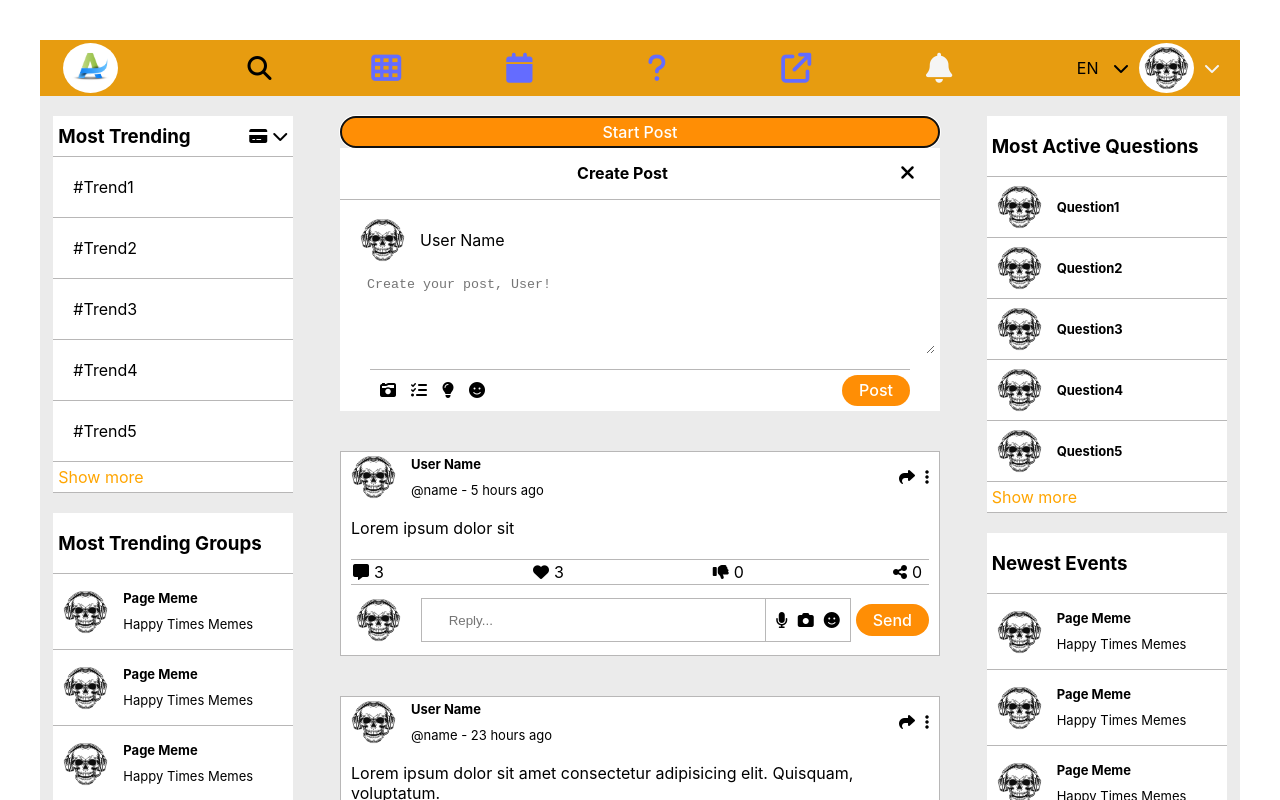
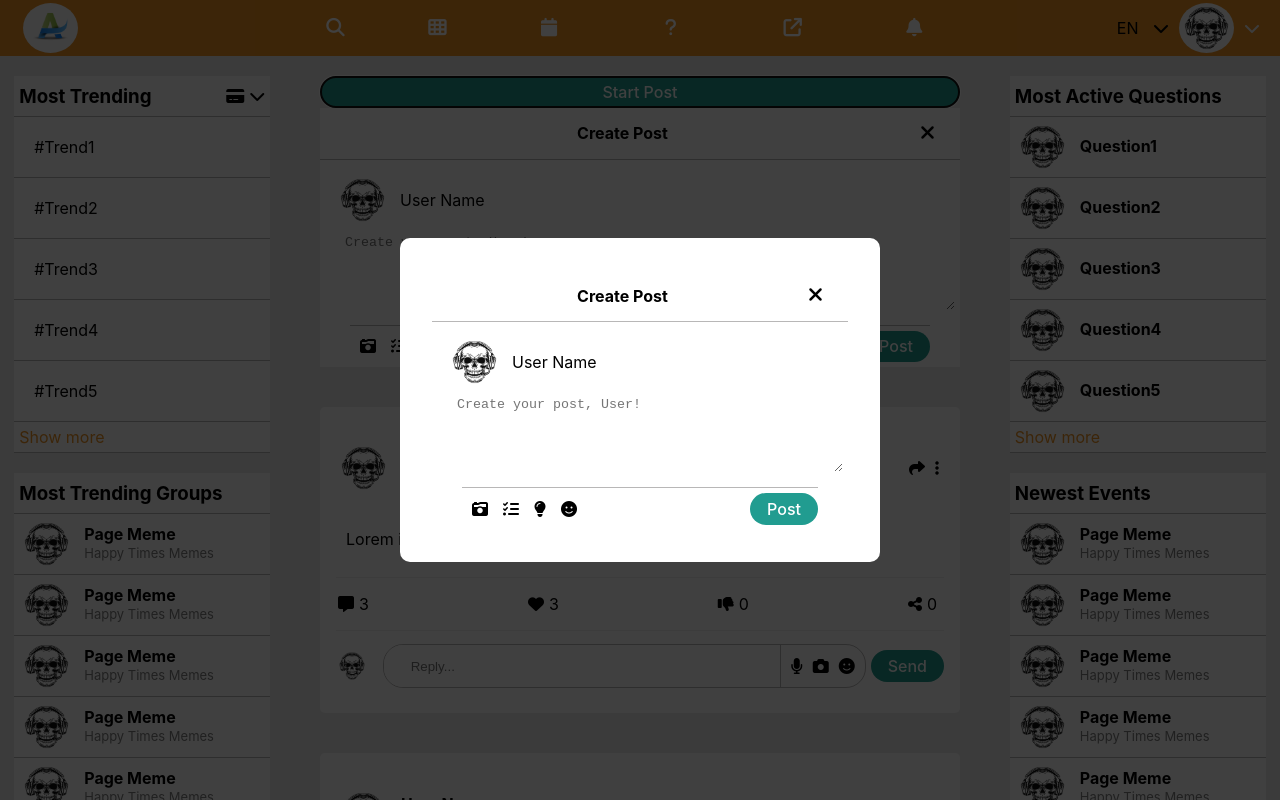
Before and after one commit to noeldalmas/ajabu-frontend, a React (Vite) app: page / in a window 1280 px wide. Both pictures are taken after a click on the button "Start Post". Shown: the top 800 px of the page. Built offline with nearby package versions, Linux system fonts and the light colour scheme.

Commit message:
Added modal/small hover effects

```diff
--- a/src/App.css
+++ b/src/App.css
@@ -1,15 +1,36 @@
 #root {
-  /* max-width: 1280px; */
-  margin: 0 auto;
-  padding: 2rem;
   text-align: center;
   --default-border: 1px solid rgba(54, 53, 53, 0.353);
   --default-background: rgba(134, 131, 131, 0.166);
   --component-background: #fff;
+  --color-yellow: #E9B824;
+  --color-orange:#EE9322;
+  --color-green: #219C90;
+  --color-red: #D83F31;
+
 }
 
 .border {
   border: var(--default-border);
+}
+
+button {
+  border-radius: 50px;
+  border: 1px solid transparent;
+  padding: 0.3em 1em;
+  font-size: 1em;
+  font-weight: 500;
+  font-family: inherit;
+  background-color: var(--color-green);
+  cursor: pointer;
+  transition: border-color 0.25s;
+  color: white;
+}
+
+*{
+  box-sizing: border-box;
+  margin: 0;
+  padding: 0;
 }
 
 
@@ -24,7 +45,7 @@ header {
   display: flex;
   justify-content: space-between;
   align-items: center;
-  background-color: rgba(230, 152, 6, 0.955);
+  background-color: var(--color-orange)
 }
 
 .logo {
@@ -61,21 +82,45 @@ header {
   display: flex;
   justify-content: space-between;
   align-items: center;
-  padding: 5px;
+  padding: 5px 5%;
   border-radius: 50px;
   color: whitesmoke;
-  width: 60%;
+  flex: 2.5;
 
 }
 
-header a.active {
-  color: #f60808;
+.header-nav i,
+header a.active i{
+  color: white !important;
+  width: 2.5rem;
+  height: 2.5rem;
+  display: flex;
+  justify-content: center;
+  align-items: center;
+  border-radius: 100%;
+  font-size: 1.15rem !important;
+}
+
+.header-nav i:hover,
+header a.active i{
+  cursor: pointer;
+  background-color:#9dede528;
+  color: var(--color-green) !important;
+
+}
+
+
+.logo__link{
+  flex:1
+
 }
 
 .profile {
   display: flex;
   align-items: center;
-  margin-right: 20px;
+  flex:1;
+  justify-content: flex-end;
+  padding-right: 20px;
 }
 .profile-img{
   width: 43px;
@@ -164,7 +209,7 @@ main {
   border-bottom: var(--default-border);
   margin: 0;
   padding: 5px;
-  color: orange;
+  color: var(--color-orange);
   text-align: left;
 }
 
@@ -256,16 +301,18 @@ textarea{
   background-color: var(--default-background);
 }
 .one-post{
-  border: var(--default-border);
   background-color: var(--component-background);
   margin-top: 40px;
+  padding: 2rem 1rem 0.75rem;
+  border-radius: 5px;
 }
 .post-metadata{
   display: flex;
   justify-content: space-between;
-  padding: 5px;
-  height: 40px;
+  padding: 0.25rem 0;
+  margin-bottom: 2rem;
 }
+
 .metadata-left{
   display: flex;
   align-items: center;
@@ -273,10 +320,16 @@ textarea{
 .uname-time{
   text-align: left;
   font-size: small;
-  line-height: 1;
+  line-height: 150%;
 }
+
+.uname-time>p:last-of-type{
+  opacity: .5;
+}
+
 .user-name{
   font-weight: bold;
+  font-size: 1rem;
 }
 .metadata-right{
   display: flex;
@@ -302,22 +355,28 @@ textarea{
   }
   .post-content{
     text-align: left;
-    margin: 0 10px;
+    margin: 0 10px 1.75rem;
+
   }
 
   .post-actions{
     display: flex;
     justify-content: space-between;
-    border-top: var(--default-border);
-    border-bottom: var(--default-border);
-    padding: 2px;
-    margin: 5px 10px;
+    border-top: 1px solid rgba(128, 128, 128, 0.116);
+    border-bottom: 1px solid rgba(128, 128, 128, 0.116);
+    padding: 1rem 2px;
+
   }
   .post-replies{
     display: flex;
     justify-content: space-between;
     align-items: center;
-    margin:10px;
+    margin:10px 0;
+  }
+
+  .post-replies>img{
+    width: 2rem;
+    object-fit: contain;
   }
 
   .reply-methods{
@@ -326,6 +385,8 @@ textarea{
     align-items: center;
     margin: 0 5px;
     flex: 2 ;
+    border-radius: 20px;
+    overflow: hidden;
   }
 
   .reply-methods input{
@@ -337,4 +398,57 @@ textarea{
     /* line-height: 200%; */
   }
 
+  i{
+    transition: all ease-in-out .3s;
+  }
+
+  i:hover{
+    cursor: pointer;
+    color: var(--color-orange)
+
+  }
+
 /*  */
+
+
+.custom__modal{
+  position: fixed;
+  width: 100vw;
+  height: 100vh;
+  top: 0;
+  left: 0;
+  background-color: rgba(0, 0, 0, 0.75);
+  z-index: 999;
+  display: flex;
+  animation: slowAppear ease-in-out .3s
+}
+
+@keyframes slowAppear{
+  from{
+    opacity: 0;
+  }
+  to{
+    opacity: 1;
+  }
+}
+
+.custom__modal-content{
+  background-color: white;
+  width: 30rem;
+  max-width: 80%;
+  margin: auto;
+  padding: 2rem;
+  border-radius: 10px;
+  animation: fadeDown ease-in-out .75s
+}
+
+@keyframes fadeDown{
+  from{
+    opacity: 0;
+    transform: translateY(-100px);
+  }
+  to{
+    opacity: 1;
+    transform: translateY(0);
+  }
+}
--- a/src/components/AsideMaster.jsx
+++ b/src/components/AsideMaster.jsx
@@ -15,6 +15,7 @@ function AsideMaster({title, data}) {
         </div>
       ))}
       <p className="show-more">Show more</p>
+
     </section>
   );
 }
--- a/src/components/Header.jsx
+++ b/src/components/Header.jsx
@@ -8,9 +8,13 @@ function Header() {
   const handleSearch = () => {
     setSearch(!search)
   }
+
+
+
+
   return (
     <header>
-      <NavLink to="/">
+      <NavLink to="/" className="logo__link">
         <img src="logo.jpg" alt="logo" className="logo" />
       </NavLink>
       <nav className="header-nav">
--- /dev/null
+++ b/src/components/Modal.jsx
@@ -0,0 +1,17 @@
+import React from 'react';
+
+function Modal({isOpen, setIsOpen, children}) {
+
+    if (!isOpen) return null;
+
+    return (
+        <div className='custom__modal'>
+            <div className='custom__modal-content'>
+                {children}
+            </div>
+
+        </div>
+    );
+}
+
+export default Modal;
--- a/src/index.css
+++ b/src/index.css
@@ -21,18 +21,7 @@ h1 {
   line-height: 1.1;
 }
 
-button {
-  border-radius: 50px;
-  border: 1px solid transparent;
-  padding: 0.3em 1em;
-  font-size: 1em;
-  font-weight: 500;
-  font-family: inherit;
-  background-color: rgba(255, 140, 0, 0.979);
-  cursor: pointer;
-  transition: border-color 0.25s;
-  color: white;
-}
+
 button:hover {
   border-color: #646cff;
 }
--- a/src/pages/MainInterface.jsx
+++ b/src/pages/MainInterface.jsx
@@ -11,6 +11,7 @@ import {
   posts,
   trending
 } from "../components/data/data";
+import Modal from "../components/Modal";
 
 function MainInterface() {
   const [showStartNewPost, setShowStartNewPost] = useState(false);
@@ -47,6 +48,13 @@ function MainInterface() {
         <AsideMaster title="Newest Events" data={newestEvents} />
         <AsideMaster title="Most Active Pages" data={activePages} />
       </div>
+
+      <Modal isOpen={showStartNewPost} setIsOpen={setShowStartNewPost}>
+        <CreatePost
+            isVisible={showStartNewPost}
+            setIsVisible={setShowStartNewPost}
+          />
+      </Modal>
     </main>
   );
 }
```
Also changed, not shown: 1 other file (tests, documents, lock files or other folders).
